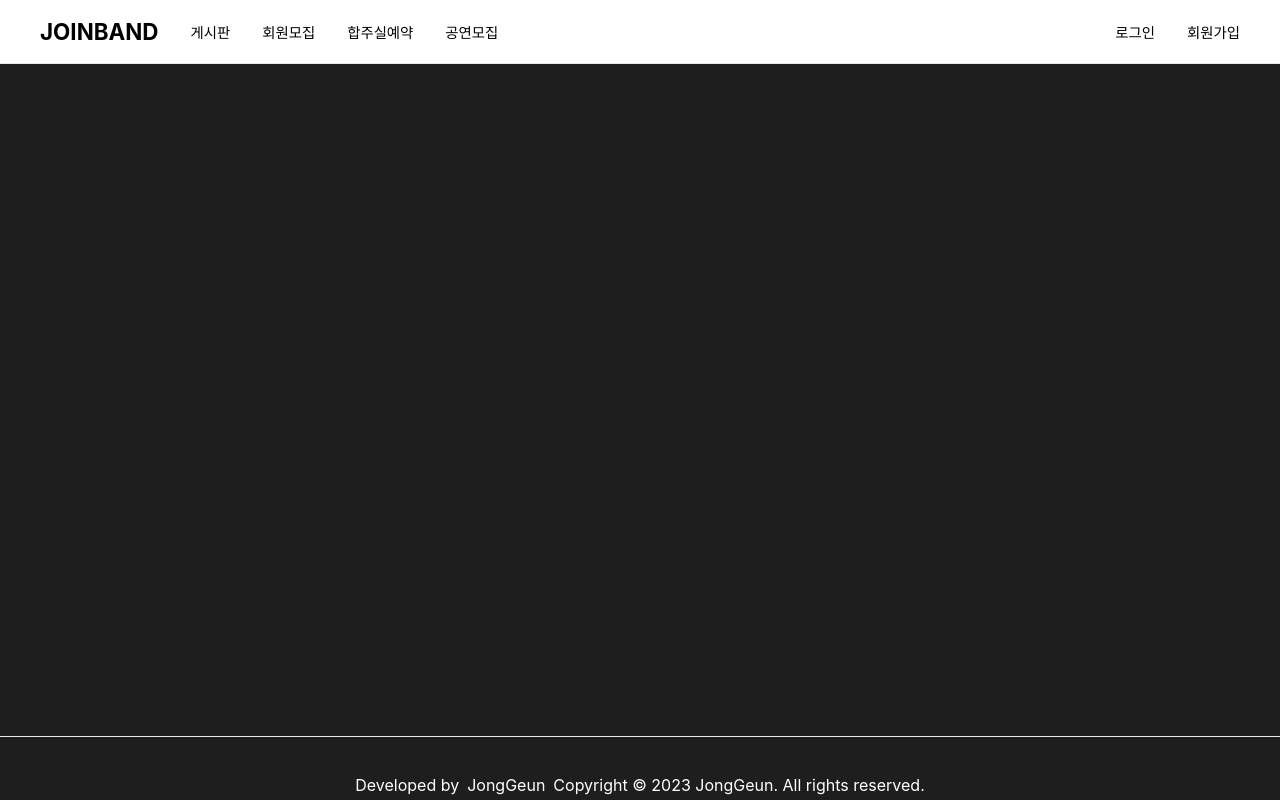
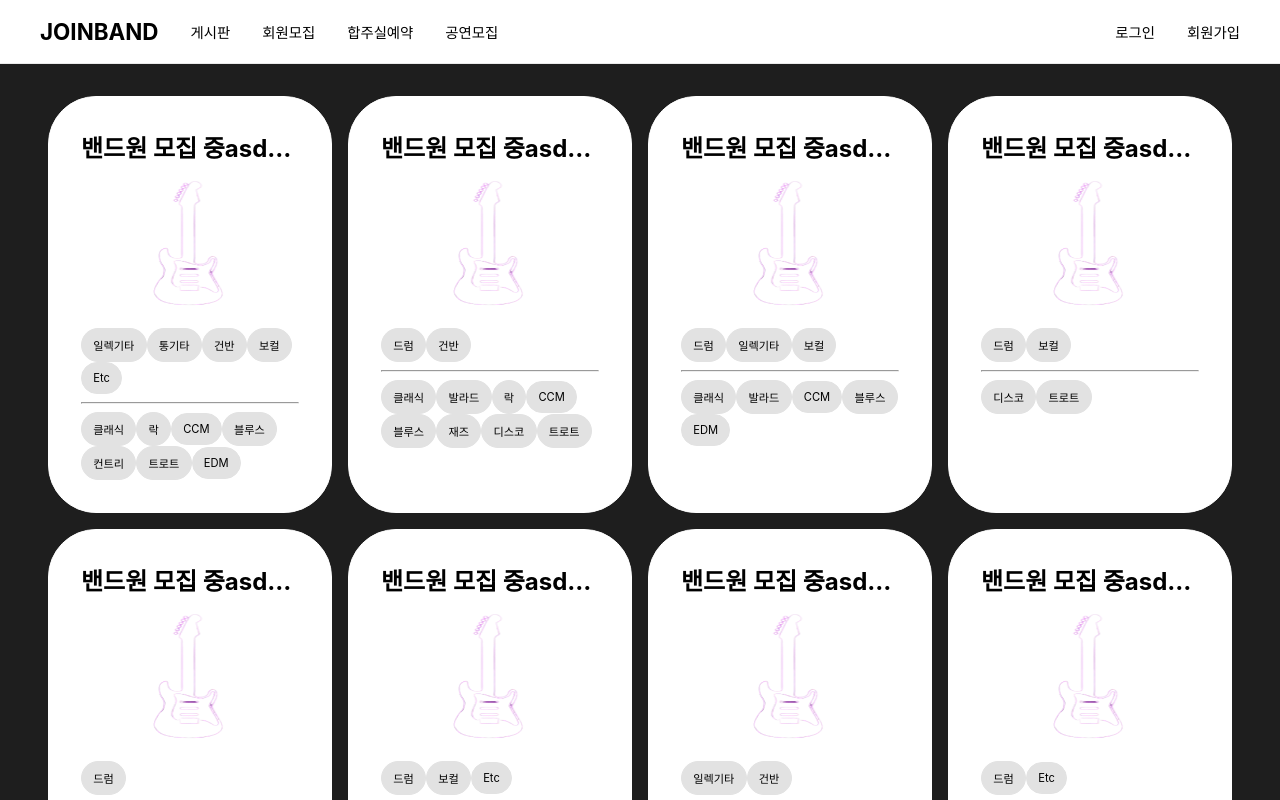
Before and after one commit to dldvk9999/joinband, a Next.js app: page /memberjoin in a window 1280 px wide. Shown: the top 800 px of the page. Built offline with nearby package versions, Linux system fonts and the light colour scheme.

Commit message:
Memberjoin - init setting

```diff
--- /dev/null
+++ b/components/Memberjoin/Memberjoin.module.scss
@@ -0,0 +1,69 @@
+.memberjoin {
+    @include view(grid, flex-start, center);
+    grid-template-columns: repeat(4, 1fr);
+    gap: 1rem;
+    min-height: 100vh;
+    padding: 6rem 3rem;
+    margin: 0 auto;
+}
+
+.memberjoinCards {
+    @include border-radius(1px solid $white, 3rem);
+    @include bcolor($white, $black);
+    padding: 2rem;
+    overflow-y: hidden;
+    height: 100%;
+    cursor: pointer;
+    & > h2 {
+        display: block;
+        overflow-x: hidden;
+        white-space: nowrap;
+        text-overflow: ellipsis;
+        margin: 0;
+    }
+}
+
+.memberjoinImg {
+    @include area(100%, 10rem);
+}
+
+.memberjoinKeyword {
+    @include view(flex, flex-start, center);
+    flex-wrap: wrap;
+    & > p {
+        @include bcolor($lightgray, $black);
+        @include border-radius(1px solid $lightgray, 3rem);
+        padding: 0.5rem 0.7rem;
+        font-size: 0.7rem;
+        margin: 0;
+        & > ::before {
+            content: "#";
+        }
+    }
+}
+
+@media (max-width: 1000px) {
+    .memberjoin {
+        grid-template-columns: repeat(3, 1fr);
+    }
+    .memberjoinCards > h2 {
+        font-size: 1rem;
+    }
+    .memberjoinKeyword > p {
+        font-size: 0.3rem;
+        padding: 0.5rem 0.5rem;
+    }
+}
+
+@media (max-width: 700px) {
+    .memberjoin {
+        grid-template-columns: repeat(2, 1fr);
+        padding: 6rem 0;
+    }
+}
+
+@media (max-width: 400px) {
+    .memberjoin {
+        grid-template-columns: 1fr;
+    }
+}
--- a/components/Memberjoin/Memberjoin.tsx
+++ b/components/Memberjoin/Memberjoin.tsx
@@ -1,9 +1,50 @@
 import styles from "./Memberjoin.module.scss";
+import Image from "next/image";
+
+const partList = ["드럼", "일렉기타", "통기타", "건반", "보컬", "Etc"];
+const songType = ["클래식", "발라드", "락", "CCM", "블루스", "재즈", "컨트리", "디스코", "트로트", "EDM"];
 
 export default function Memberjoin() {
+    function random(type: "instru" | "song") {
+        const randomType = type === "instru" ? partList : songType;
+        let result = [];
+        for (let i = 0; i < randomType.length; i++) {
+            if (Math.round(Math.random())) {
+                result.push(<p key={"random-" + i}>{randomType[i]}</p>);
+            }
+        }
+        return result;
+    }
+
+    // 밴드 구인 카드 출력 (한번에 10개씩)
+    function printCard() {
+        let result = [];
+        for (let i = 0; i < 10; i++) {
+            result.push(
+                <div className={styles.memberjoinCards} key={"memberjoin-cards-" + i}>
+                    <h2>밴드원 모집 중asdafasfassadasdasdasdas</h2>
+                    <Image
+                        src={"/home/guitar.webp"}
+                        alt={"recruit"}
+                        width={100}
+                        height={100}
+                        priority
+                        className={styles.memberjoinImg}
+                    />
+                    <div className={styles.memberjoinKeyword}>
+                        {random("instru")}
+                        <hr />
+                        {random("song")}
+                    </div>
+                </div>
+            );
+        }
+        return result;
+    }
+
     return (
         <main>
-            <section>This is Memberjoin page.</section>
+            <section className={styles.memberjoin}>{printCard()}</section>
         </main>
     );
 }
```
